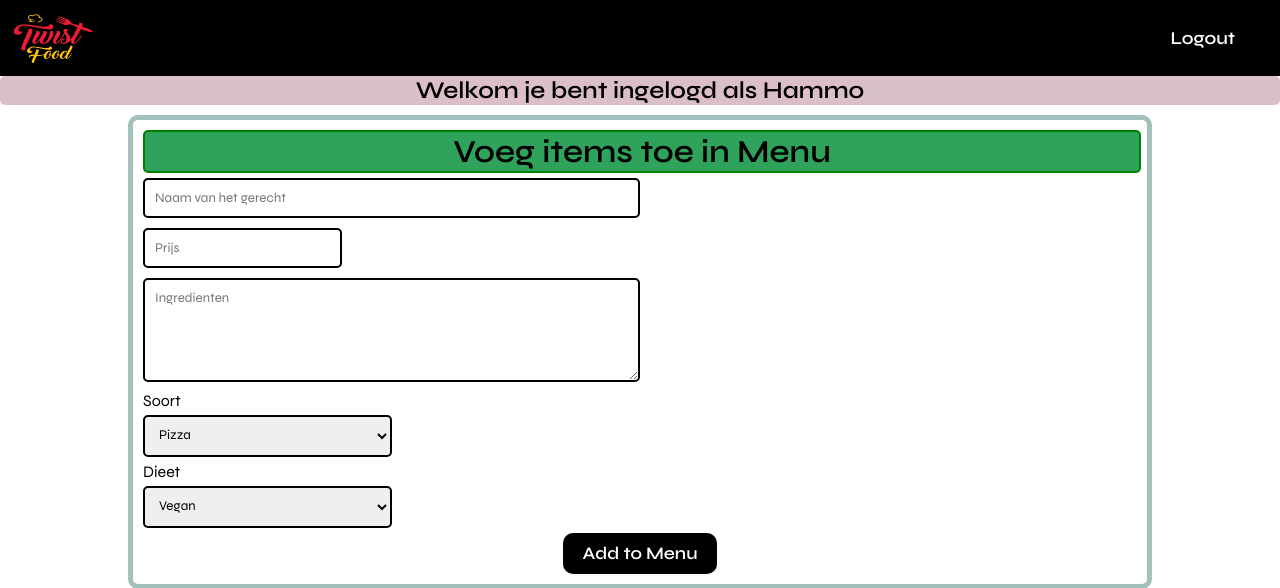
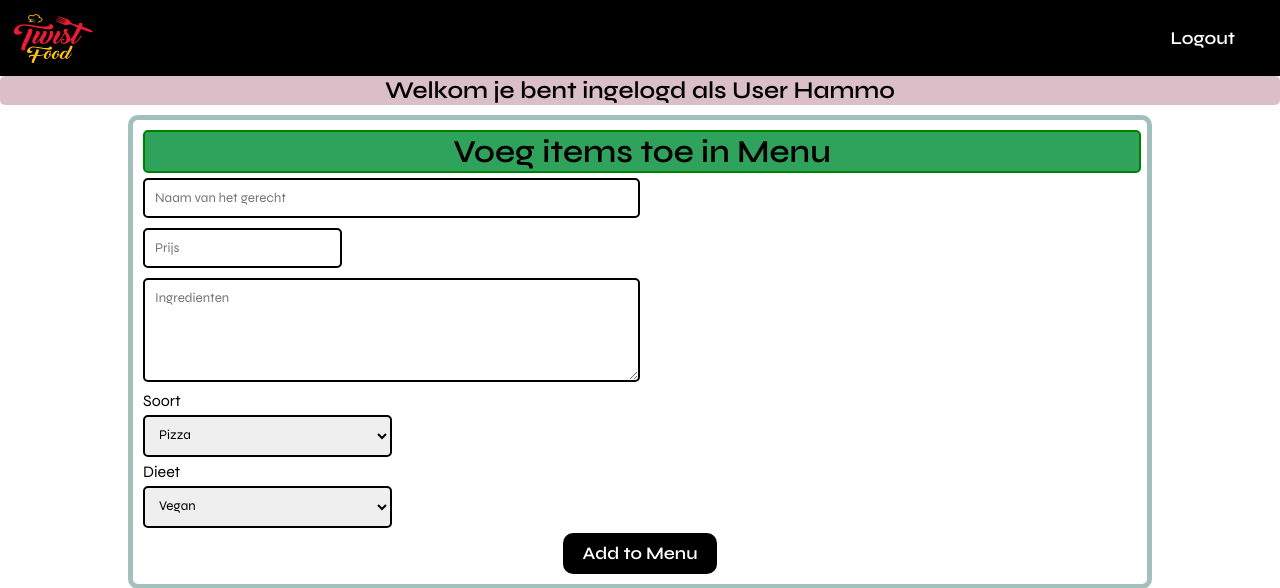
Before and after one commit to Sami024/WebApp, a PHP site: page /user.php in a window 1280 px wide. Shown: the top 588 px of the page. Run offline with PHP 8.4, Linux system fonts and the light colour scheme; a user stored in the database is signed in; data comes from the database, SQL or seed files in the repository.

Commit message:
Update user.php

```diff
--- a/html/user.php
+++ b/html/user.php
@@ -107,7 +107,7 @@
 
 </head>
 <body>
-<h3 style="color: black;">Welkom je bent ingelogd als                                                                                                           <?php echo $_SESSION["username"] ?></h3>
+<h3 style="color: black;">Welkom je bent ingelogd als User                                                                                                           <?php echo $_SESSION["username"] ?></h3>
     <div class="add-items">
      <h1>Voeg items toe in Menu</h1>
     <form action="user.php" method="post">
```
